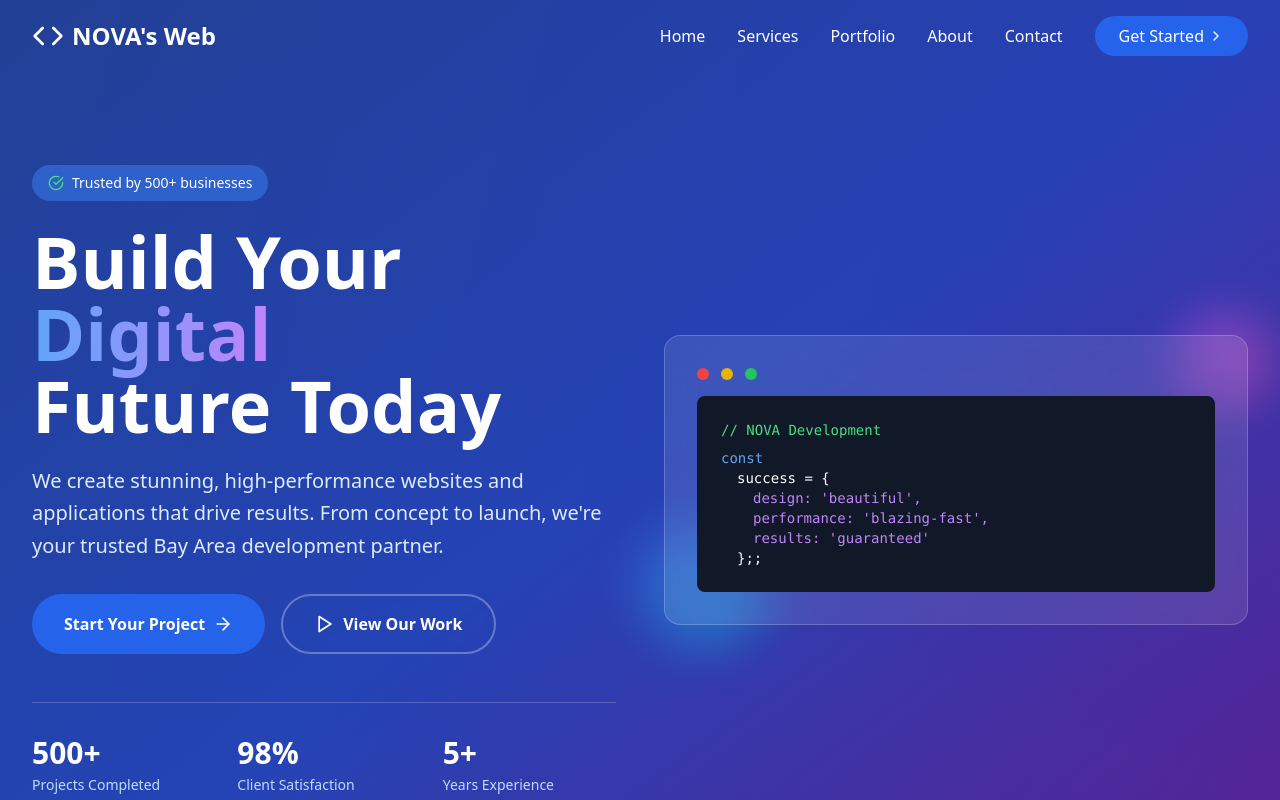
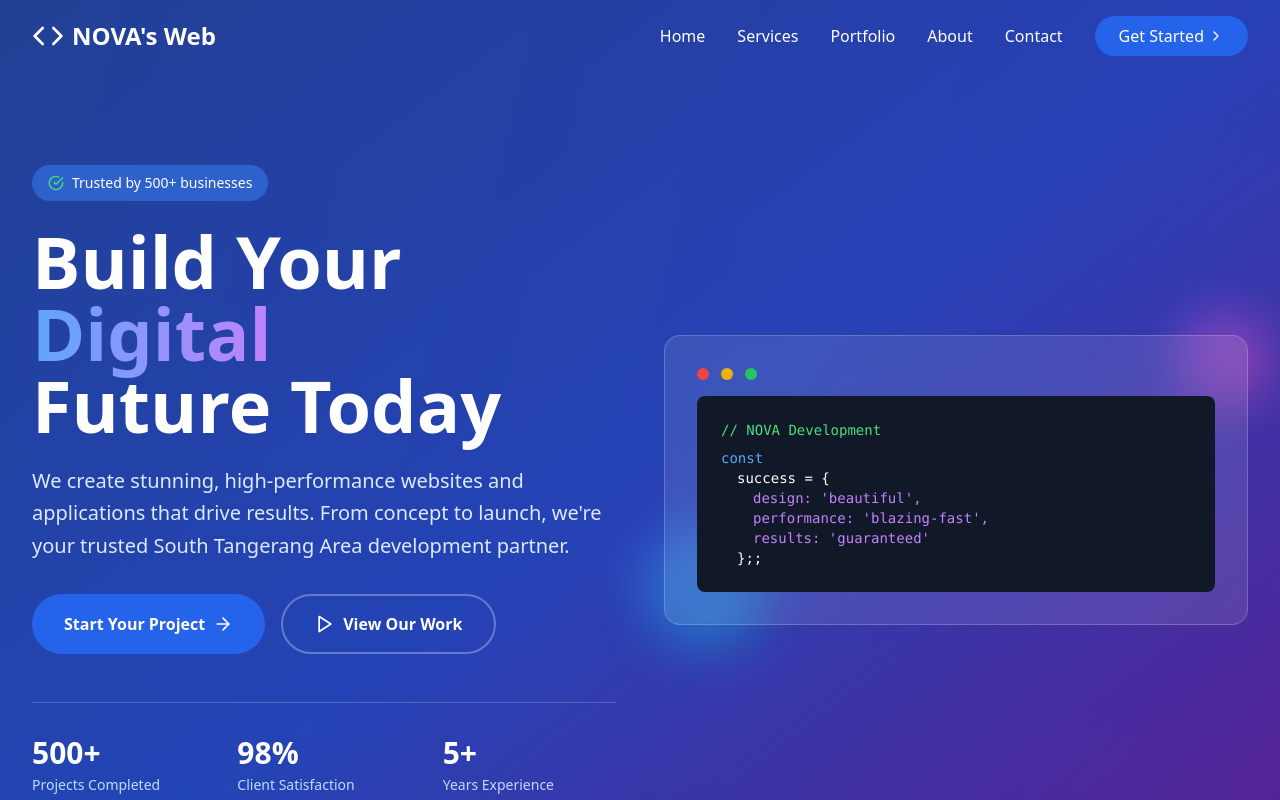
Before and after one commit to Doyz21/NOVA-WEB, a React (Vite) app: page / in a window 1280 px wide. Shown: the top 800 px of the page. Built offline with nearby package versions, Linux system fonts and the light colour scheme.

Commit message:
Update Hero.tsx

```diff
--- a/src/components/Hero.tsx
+++ b/src/components/Hero.tsx
@@ -32,7 +32,7 @@ const Hero = () => {
 
             <p className="text-xl text-blue-100 mb-8 leading-relaxed">
               We create stunning, high-performance websites and applications that drive results.
-              From concept to launch, we're your trusted Bay Area development partner.
+              From concept to launch, we're your trusted South Tangerang Area development partner.
             </p>
 
             <div className="flex flex-col sm:flex-row gap-4 mb-12">
```
